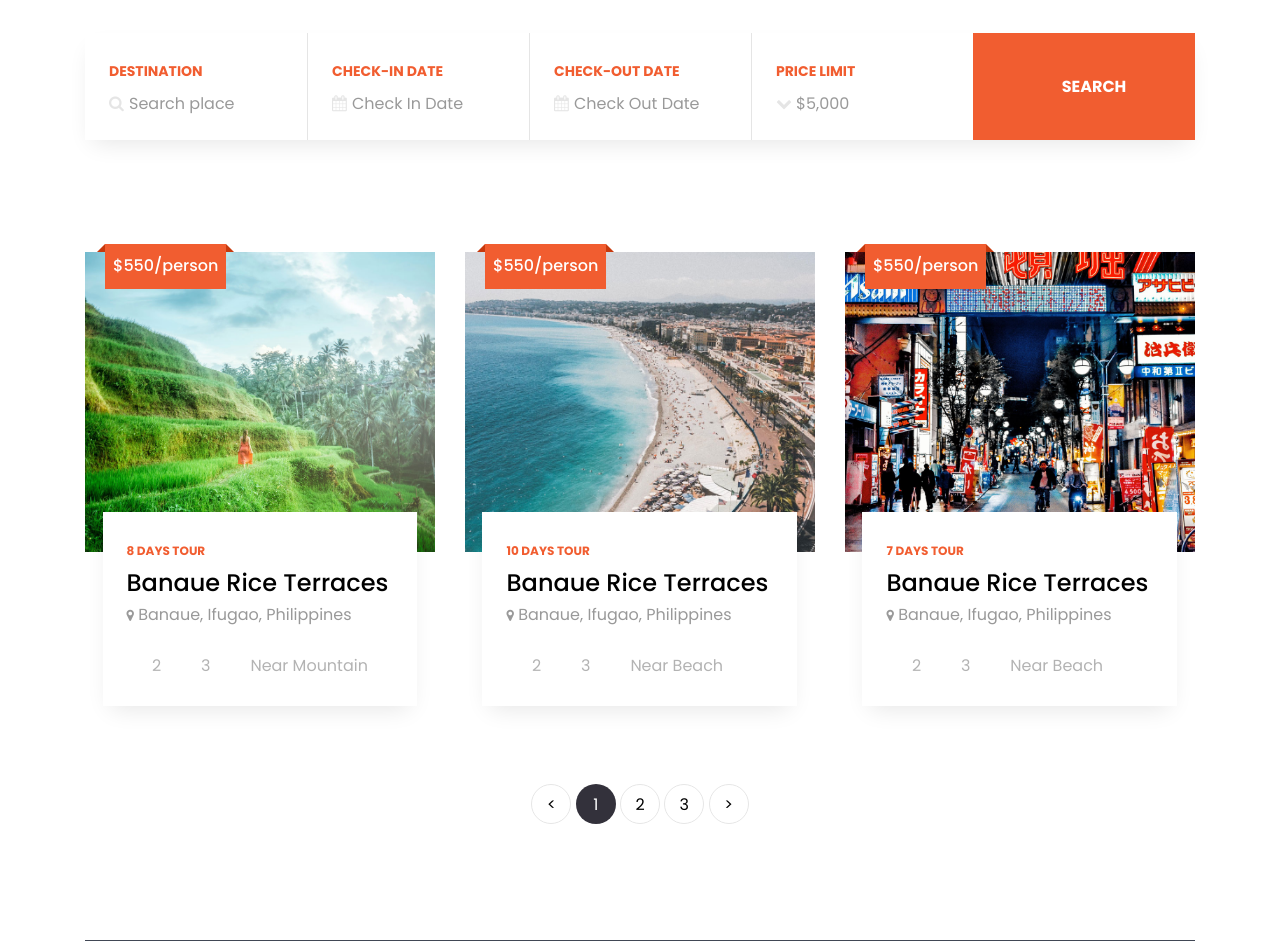
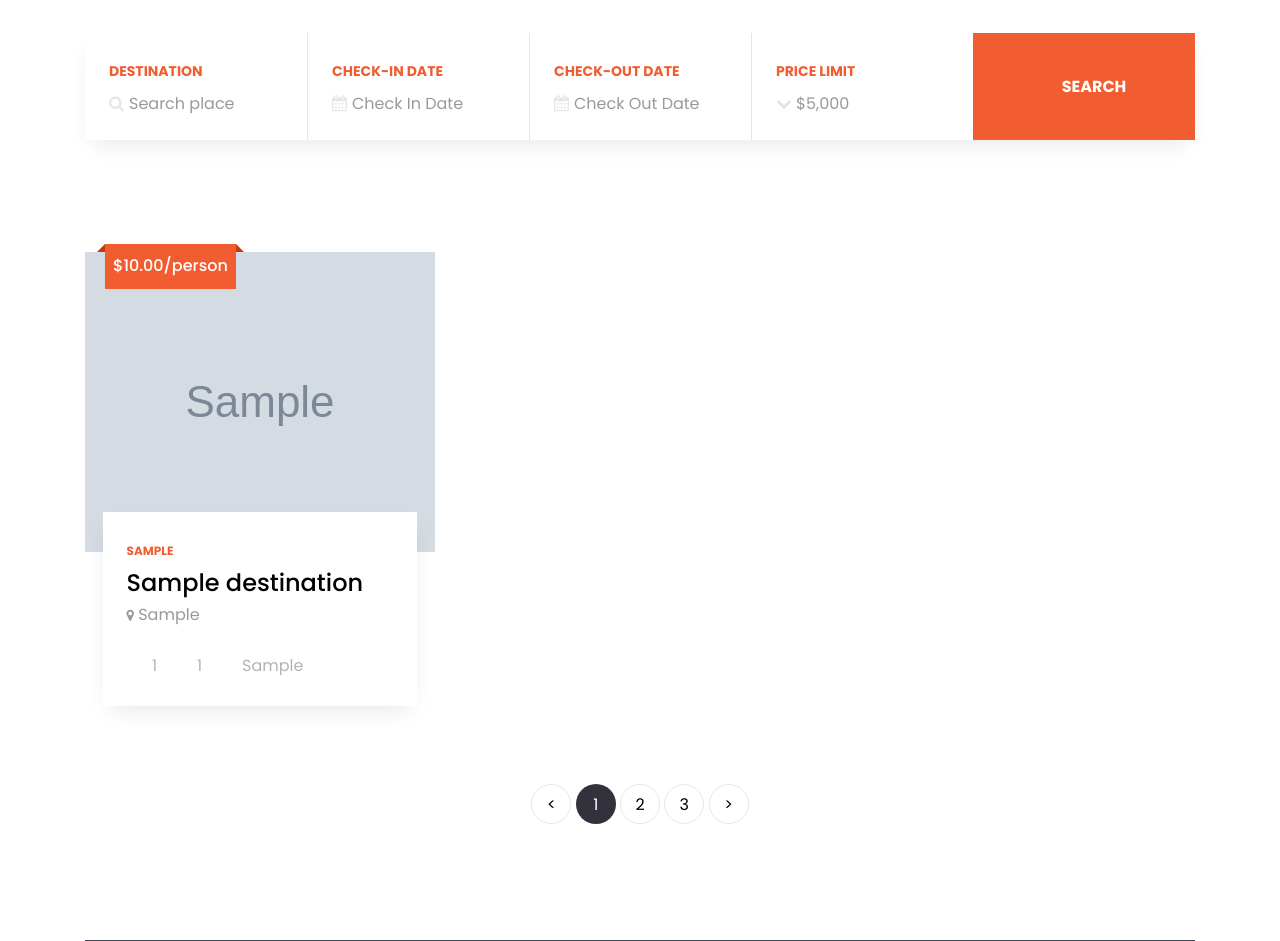
Before and after one commit to PhamHuy2k3/QuocHuy-MinhDuc-NgocThanh, a Django app: page /destination/ in a window 1280 px wide. Shown: the part 879-1820 px from the top of the page. Run offline with Django 5.2, Linux system fonts and the light colour scheme; tables that the repository leaves empty hold one stand-in row (values such as "Sample post"); grey boxes marked "Sample" are stand-in pictures; some libraries are stand-ins or nearby versions; some web fonts are replaced; grey boxes are pictures that could not be loaded.

Commit message:
PhamQuocHuy - (Tạo model,url... các thẻ liên quan đến Destination, hiển thị lên template html)

```diff
--- a/travelblog/app/admin.py
+++ b/travelblog/app/admin.py
@@ -1,3 +1,4 @@
 from django.contrib import admin
+from .models import Destination
 
-# Register your models here.
+admin.site.register(Destination)
--- a/travelblog/app/models.py
+++ b/travelblog/app/models.py
@@ -1,5 +1,15 @@
 from django.db import models
 
+class Destination(models.Model):
+    name = models.CharField(max_length=200)
+    image = models.ImageField(upload_to='destinations/')
+    price = models.DecimalField(max_digits=10, decimal_places=2)
+    duration = models.CharField(max_length=50)
+    location = models.CharField(max_length=200)
+    bath_count = models.IntegerField(default=0)
+    bed_count = models.IntegerField(default=0)
+    amenity = models.CharField(max_length=100)
+    description = models.TextField(blank=True, null=True)
 
-
-# Create your models here.
+    def __str__(self):
+        return self.name
--- a/travelblog/app/urls.py
+++ b/travelblog/app/urls.py
@@ -10,6 +10,7 @@ urlpatterns = [
     path('blog/', views.blog, name='blog'),
     path('hotel/', views.hotel, name='hotel'),
     path('destination/', views.destination, name='destination'),
+    path('destination/<int:destination_id>/', views.destination_detail, name='destination_detail'),
 
     path('login/', auth_views.LoginView.as_view(template_name='login.html'), name='login'),
     path('logout/', auth_views.LogoutView.as_view(next_page='/'), name='logout'),
--- a/travelblog/app/views.py
+++ b/travelblog/app/views.py
@@ -1,6 +1,7 @@
-from django.shortcuts import render, redirect
+from django.shortcuts import render, redirect, get_object_or_404
 from django.http import HttpResponse
 from django.contrib.auth.forms import UserCreationForm
+from .models import Destination
 
 def index(request):
     return render(request, 'index.html')
@@ -18,7 +19,12 @@ def hotel(request):
     return render(request, 'hotel.html')
 
 def destination(request):
-    return render(request, 'destination.html')
+    destinations = Destination.objects.all()
+    return render(request, 'destination.html', {'destinations': destinations})
+
+def destination_detail(request, destination_id):
+    destination = get_object_or_404(Destination, pk=destination_id)
+    return render(request, 'destination_detail.html', {'destination': destination})
 
 def register(request):
     form = UserCreationForm()
--- a/travelblog/templates/destination.html
+++ b/travelblog/templates/destination.html
@@ -85,68 +85,40 @@
 <section class="ftco-section">
     <div class="container">
         <div class="row">
+            {% for dest in destinations %}
             <div class="col-md-4 ftco-animate">
                 <div class="project-wrap">
-                    <a href="#" class="img" style="background-image: url('{% static 'images/destination-1.jpg' %}');">
-                        <span class="price">$550/person</span>
+                    <a href="{% url 'destination_detail' dest.id %}" class="img" style="background-image: url('{{ dest.image.url }}');">
+                        <span class="price">${{ dest.price }}/person</span>
                     </a>
                     <div class="text p-4">
-                        <span class="days">8 Days Tour</span>
-                        <h3><a href="#">Banaue Rice Terraces</a></h3>
-                        <p class="location"><span class="fa fa-map-marker"></span> Banaue, Ifugao, Philippines</p>
+                        <span class="days">{{ dest.duration }}</span>
+                        <h3><a href="{% url 'destination_detail' dest.id %}">{{ dest.name }}</a></h3>
+                        <p class="location"><span class="fa fa-map-marker"></span> {{ dest.location }}</p>
                         <ul>
-                            <li><span class="flaticon-shower"></span>2</li>
-                            <li><span class="flaticon-king-size"></span>3</li>
-                            <li><span class="flaticon-mountains"></span>Near Mountain</li>
+                            <li><span class="flaticon-shower"></span>{{ dest.bath_count }}</li>
+                            <li><span class="flaticon-king-size"></span>{{ dest.bed_count }}</li>
+                            <li><span class="flaticon-mountains"></span>{{ dest.amenity }}</li>
                         </ul>
                     </div>
                 </div>
             </div>
-            <div class="col-md-4 ftco-animate">
-                <div class="project-wrap">
-                    <a href="#" class="img" style="background-image: url('{% static 'images/destination-2.jpg' %}');">
-                        <span class="price">$550/person</span>
-                    </a>
-                    <div class="text p-4">
-                        <span class="days">10 Days Tour</span>
-                        <h3><a href="#">Banaue Rice Terraces</a></h3>
-                        <p class="location"><span class="fa fa-map-marker"></span> Banaue, Ifugao, Philippines</p>
-                        <ul>
-                            <li><span class="flaticon-shower"></span>2</li>
-                            <li><span class="flaticon-king-size"></span>3</li>
-                            <li><span class="flaticon-sun-umbrella"></span>Near Beach</li>
-                        </ul>
-                    </div>
-                </div>
+            {% empty %}
+            <div class="col-md-12 text-center">
+                <p>No destinations found.</p>
             </div>
-            <div class="col-md-4 ftco-animate">
-                <div class="project-wrap">
-                    <a href="#" class="img" style="background-image: url('{% static 'images/destination-3.jpg' %}');">
-                        <span class="price">$550/person</span>
-                    </a>
-                    <div class="text p-4">
-                        <span class="days">7 Days Tour</span>
-                        <h3><a href="#">Banaue Rice Terraces</a></h3>
-                        <p class="location"><span class="fa fa-map-marker"></span> Banaue, Ifugao, Philippines</p>
-                        <ul>
-                            <li><span class="flaticon-shower"></span>2</li>
-                            <li><span class="flaticon-king-size"></span>3</li>
-                            <li><span class="flaticon-sun-umbrella"></span>Near Beach</li>
-                        </ul>
-                    </div>
-                </div>
-            </div>
+            {% endfor %}
         </div>
 
         <div class="row mt-5">
             <div class="col text-center">
                 <div class="block-27">
                     <ul>
-<li><a href="#"><</a></li>
+                        <li><a href="#"><</a></li>
                         <li class="active"><span>1</span></li>
                         <li><a href="#">2</a></li>
                         <li><a href="#">3</a></li>
-<li><a href="#">></a></li>
+                        <li><a href="#">></a></li>
                     </ul>
                 </div>
             </div>
--- a/travelblog/travelblog/settings.py
+++ b/travelblog/travelblog/settings.py
@@ -126,3 +126,7 @@ STATICFILES_DIRS = [os.path.join(BASE_DIR, 'static')]
 
 DEFAULT_AUTO_FIELD = "django.db.models.BigAutoField"
 LOGIN_REDIRECT_URL = '/'
+
+# Media files
+MEDIA_URL = '/media/'
+MEDIA_ROOT = os.path.join(BASE_DIR, 'media')
--- a/travelblog/travelblog/urls.py
+++ b/travelblog/travelblog/urls.py
@@ -1,25 +1,12 @@
-"""
-URL configuration for travelblog project.
-
-The `urlpatterns` list routes URLs to views. For more information please see:
-    https://docs.djangoproject.com/en/5.2/topics/http/urls/
-Examples:
-Function views
-    1. Add an import:  from my_app import views
-    2. Add a URL to urlpatterns:  path('', views.home, name='home')
-Class-based views
-    1. Add an import:  from other_app.views import Home
-    2. Add a URL to urlpatterns:  path('', Home.as_view(), name='home')
-Including another URLconf
-    1. Import the include() function: from django.urls import include, path
-    2. Add a URL to urlpatterns:  path('blog/', include('blog.urls'))
-"""
-
 from django.contrib import admin
 from django.urls import path, include
-from app import views
+from django.conf import settings
+from django.conf.urls.static import static
 
 urlpatterns = [
     path('admin/', admin.site.urls),
     path('', include('app.urls')),
 ]
+
+if settings.DEBUG:
+    urlpatterns += static(settings.MEDIA_URL, document_root=settings.MEDIA_ROOT)
```
Also changed, not shown: travelblog/templates/destination_detail.html (added, +46 -0 lines), travelblog/app/migrations/0001_initial.py (added), travelblog/db.sqlite3.
